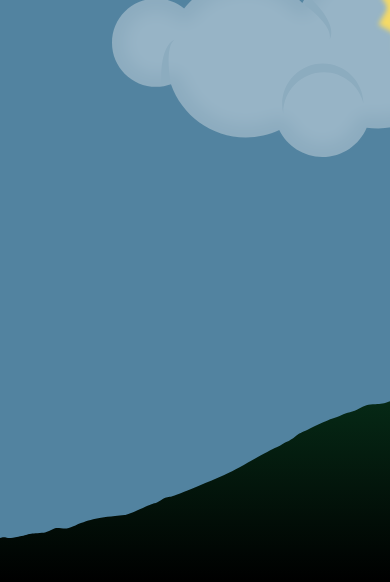
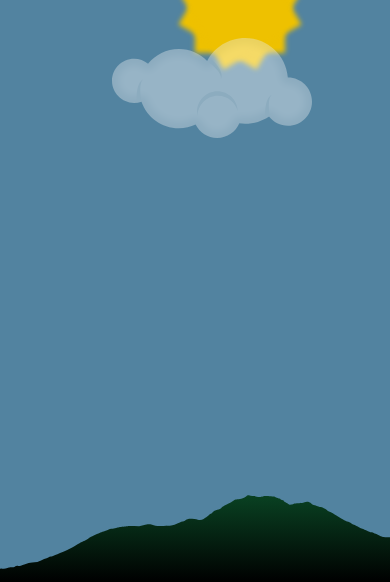
Before and after one commit to ashlyndanielle/sundance, a website: page index.html in a window 390 px wide. Shown: the part 262-844 px from the top of the page. Drawn offline with nearby package versions, Linux system fonts and the light colour scheme; files that its build step writes are made by us from their sources.

Commit message:
fully responsive minus the sun and moon

```diff
--- a/js/main.js
+++ b/js/main.js
@@ -1,10 +1,17 @@
 $(document).ready(function(){
 
   let deviceWidth = $(window).width();
+  let deviceHeight = $(window).height();
   console.log('width: ', deviceWidth);
-  // set position of bottom cloud to right of the screen
-  $('.bottom').css( {'left': deviceWidth} );
-  $('.moon').css( {'left': deviceWidth - 350} );
+  console.log('height: ', deviceHeight);
+  // set position of clouds
+  $('.top').css( {'bottom': deviceHeight - 200});
+  $('.bottom').css( {'left': deviceWidth, 'bottom': deviceHeight - 400} );
+  // set position of moon relative to the width of screen
+  $('.moon').css( {'left': deviceWidth - 250} );
+  // set position of sun relative to width of screen
+  // $('.sun').css( {''} );
+
 
   // function to change background color
   const changeBackground = color => {
--- a/styles/main.scss
+++ b/styles/main.scss
@@ -117,7 +117,7 @@ $sun: #EEC100;
     font-size: 36px;
 
     p {
-      @include box (150px, null, null, auto, null);
+      @include box (150px, null, 0, 0 auto, null);
       text-align: center;
       line-height: 150px;
     }
@@ -136,14 +136,12 @@ $sun: #EEC100;
   }
 
   .top {
-    bottom: 725px;
     left: -400px;
     -webkit-animation: traverse-right 35s linear infinite;
             animation: traverse-right 35s linear infinite;
   }
 
   .bottom {
-    bottom: 425px;
     -webkit-animation: traverse-left 25s linear infinite;
             animation: traverse-left 25s linear infinite;
   }
@@ -178,7 +176,7 @@ $sun: #EEC100;
     .sun {
       @include box (80px, 80px, null, null, $sun);
       position: relative;
-      left: 400px;
+      left: 200px;
       top: 80px;
       -webkit-animation: spin 10s linear infinite, shadow-pulse 2s linear infinite;
               animation: spin 10s linear infinite, shadow-pulse 2s linear infinite;
@@ -230,22 +228,62 @@ $sun: #EEC100;
     }
 
     .moon {
-      @include box (100px, 100px, 0, 0, white);
+      @include box (80px, 80px, 0, 0, white);
       border-radius: 50%;
       position: relative;
       top: 1000px;
       z-index: 4;
     }
+  }
 
-    // .moon:before {
-    //   content: '';
-    //   display: block;
-    //   @include box (5px, 5px, null, null, white);
-    //   border-radius: 50%;
-    //   z-index: 4;
-    //   position: relative;
-    //   left: 500px;
-    //   -webkit-animation: shoot 1s linear infinite 6s;
-    //           animation: shoot 1s linear infinite 6s;
-    // }
+/*****************/
+/* MEDIA QUERIES */
+/*****************/
+
+@media ( max-width: 1200px ) {
+  .skyline {
+    height: 230px;
   }
+}
+
+@media ( max-width: 950px ) {
+  .skyline {
+    height: 180px;
+  }
+  .moon {
+    height: 20px;
+    width: 20px;
+  }
+  .cloud {
+    height: 150px;
+    width: 300px;
+  }
+}
+
+@media ( max-width: 700px ) {
+  .skyline {
+    height: 120px;
+  }
+  .container {
+    font-size: 24px;
+  }
+  .cloud {
+    height: 100px;
+    width: 200px;
+  }
+}
+
+@media ( max-width: 475px ) {
+  .skyline {
+    height: 90px;
+  }
+  .container {
+    font-size: 18px;
+  }
+}
+
+// @media ( max-width: 700px ) {
+//   .skyline {
+//     height: 120px;
+//   }
+// }
```
Also changed, not shown: dist/bundle.css, dist/bundle.js.
